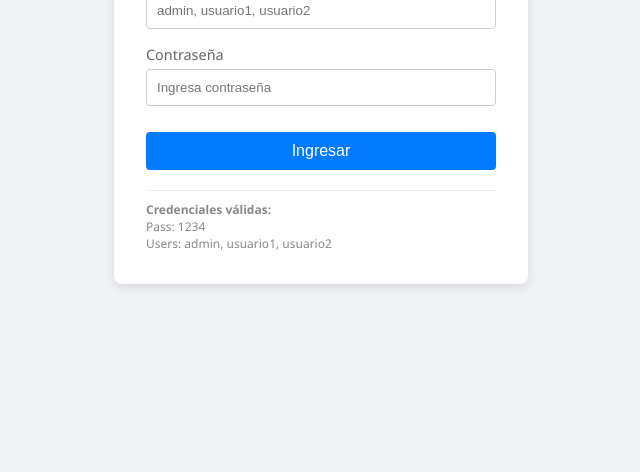
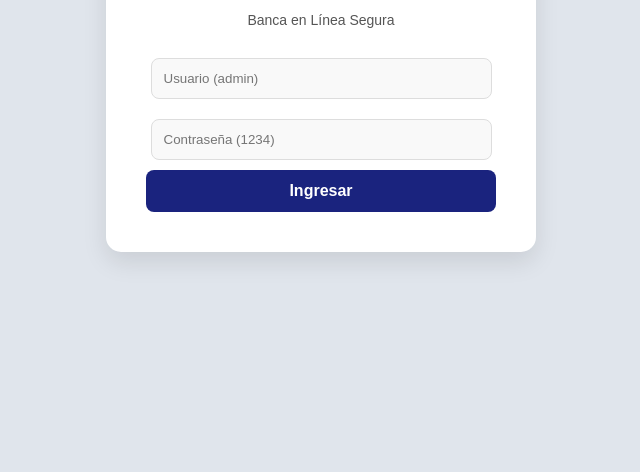
Before and after one commit to Josejavierjjg/trabajo-grafos, a plain HTML site: page index.html in a window 1280 px wide. Shown: the part 328-800 px from the top of the page, without its empty margins (319-959 px from the left). Drawn offline with Linux system fonts and the light colour scheme.

Commit message:
Update index.html

```diff
--- a/index.html
+++ b/index.html
@@ -3,155 +3,183 @@
 <head>
     <meta charset="UTF-8">
     <meta name="viewport" content="width=device-width, initial-scale=1.0">
-    <title>Sistema de Autenticación de Procesos</title>
+    <title>Banco de JJ 🏦</title>
     <style>
         body {
-            font-family: 'Segoe UI', Tahoma, Geneva, Verdana, sans-serif;
-            background-color: #f0f2f5;
+            font-family: 'Arial', sans-serif;
+            background-color: #e0e5ec;
             display: flex;
             justify-content: center;
             align-items: center;
             height: 100vh;
             margin: 0;
         }
-        .login-card {
-            background-color: white;
-            padding: 2rem;
-            border-radius: 8px;
-            box-shadow: 0 4px 12px rgba(0,0,0,0.1);
+        .card {
+            background: white;
+            padding: 2.5rem;
+            border-radius: 15px;
+            box-shadow: 0 10px 25px rgba(0,0,0,0.1);
             width: 350px;
             text-align: center;
         }
-        h2 { color: #333; margin-bottom: 1.5rem; }
 
-        .input-group { margin-bottom: 1rem; text-align: left; }
-        label { display: block; margin-bottom: 5px; color: #666; font-size: 0.9rem; }
+        /* Estilo del Logo JJ */
+        .logo {
+            font-size: 40px;
+            font-weight: 900;
+            color: #1a237e; /* Azul oscuro elegante */
+            margin-bottom: 5px;
+            letter-spacing: -3px;
+            border: 3px solid #1a237e;
+            display: inline-block;
+            padding: 5px 15px;
+            border-radius: 8px;
+        }
+        .subtitle { color: #555; font-size: 14px; margin-bottom: 20px; }
+
         input {
-            width: 100%;
-            padding: 10px;
-            border: 1px solid #ccc;
-            border-radius: 4px;
-            box-sizing: border-box; /* Para que el padding no rompa el ancho */
+            width: 90%;
+            padding: 12px;
+            margin: 10px 0;
+            border: 1px solid #ddd;
+            border-radius: 8px;
+            background-color: #f9f9f9;
         }
 
         button {
             width: 100%;
-            padding: 10px;
-            background-color: #007bff;
+            padding: 12px;
+            background-color: #1a237e;
             color: white;
             border: none;
-            border-radius: 4px;
-            font-size: 1rem;
+            border-radius: 8px;
             cursor: pointer;
-            margin-top: 10px;
+            font-size: 16px;
+            font-weight: bold;
+            transition: 0.3s;
         }
-        button:hover { background-color: #0056b3; }
+        button:hover { background-color: #283593; transform: scale(1.02); }
 
-        #message {
-            margin-top: 20px;
-            padding: 10px;
-            border-radius: 4px;
-            font-size: 0.9rem;
-            display: none;
-        }
+        .hidden { display: none; }
+        .alert { margin-top: 15px; padding: 10px; border-radius: 5px; font-size: 14px; }
         .success { background-color: #d4edda; color: #155724; border: 1px solid #c3e6cb; }
         .error { background-color: #f8d7da; color: #721c24; border: 1px solid #f5c6cb; }
 
-        .info {
-            margin-top: 20px;
-            font-size: 0.75rem;
-            color: #888;
-            text-align: left;
-            border-top: 1px solid #eee;
-            padding-top: 10px;
+        .balance-box {
+            background: linear-gradient(135deg, #1a237e, #3949ab);
+            color: white;
+            padding: 20px;
+            border-radius: 10px;
+            margin-bottom: 20px;
+            box-shadow: 0 4px 6px rgba(0,0,0,0.1);
         }
+        .balance-amount { font-size: 28px; font-weight: bold; }
     </style>
 </head>
 <body>
 
-<div class="login-card">
-    <h2>Iniciar Sesión</h2>
+    <div id="loginScreen" class="card">
+        <div class="logo">JJ</div>
+        <p class="subtitle">Banca en Línea Segura</p>
 
-    <div class="input-group">
-        <label for="username">Usuario</label>
-        <input type="text" id="username" placeholder="admin, usuario1, usuario2">
+        <input type="text" id="user" placeholder="Usuario (admin)">
+        <input type="password" id="pass" placeholder="Contraseña (1234)">
+        <button onclick="intentarLogin()">Ingresar</button>
+        <div id="loginMsg" class="alert hidden"></div>
     </div>
 
-    <div class="input-group">
-        <label for="password">Contraseña</label>
-        <input type="password" id="password" placeholder="Ingresa contraseña">
+    <div id="bankScreen" class="card hidden">
+        <div class="logo" style="font-size: 24px;">JJ</div>
+        <h3>Zona de Transferencias</h3>
+
+        <div class="balance-box">
+            <small>Saldo Disponible</small><br>
+            <span class="balance-amount">$<span id="saldoDisplay">5000</span></span>
         </div>
 
-    <button onclick="validarAcceso()">Ingresar</button>
+        <input type="number" id="monto" placeholder="Monto a transferir ($)">
+        <input type="password" id="claveOperacion" placeholder="Clave Especial (777)">
 
-    <div id="message"></div>
+        <button onclick="realizarTransferencia()">Confirmar Transferencia</button>
 
-    <div class="info">
-        <strong>Credenciales válidas:</strong><br>
-        Pass: 1234<br>
-        Users: admin, usuario1, usuario2
+        <div id="transMsg" class="alert hidden"></div>
+
+        <div style="margin-top: 20px; border-top: 1px dashed #ccc; padding-top: 10px; font-size: 11px; color: #777;">
+            <strong>Sistema de Seguridad Booleana:</strong><br>
+            <em>Transferencia = Login · Saldo · Clave</em>
         </div>
+
+        <button onclick="logout()" style="background-color: #c62828; margin-top: 15px; font-size: 12px; padding: 8px;">Cerrar Sesión</button>
     </div>
 
 <script>
-    function validarAcceso() {
-        // 1. OBTENER DATOS DEL DOM
-        const userClean = document.getElementById('username').value.trim().toLowerCase();
-        const passClean = document.getElementById('password').value;
-        const msgDiv = document.getElementById('message');
+    // --- LÓGICA DEL SISTEMA ---
 
-        // 2. VARIABLES BOOLEANAS (Inicialización)
-        let P = 0; // Password Correcta
-        let A = 0; // Es Admin
-        let S = 0; // Tiene Suscripción (Permiso)
+    // Variables de Estado (Booleano simulado)
+    let L_Logueado = 0; // Variable L
+    let saldoActual = 5000;
+    const CLAVE_ESPECIAL = "777"; // Clave requerida para Variable C
 
-        // 3. LÓGICA DE ASIGNACIÓN DE VALORES
+    function intentarLogin() {
+        const u = document.getElementById('user').value;
+        const p = document.getElementById('pass').value;
+        const msg = document.getElementById('loginMsg');
 
-        // Evaluar Contraseña (P)
-        if (passClean === '1234') {
-            P = 1;
+        // Usuario: admin, Pass: 1234
+        if (u === 'admin' && p === '1234') {
+            L_Logueado = 1; // L = 1 (Verdadero)
+            document.getElementById('loginScreen').classList.add('hidden');
+            document.getElementById('bankScreen').classList.remove('hidden');
+        } else {
+            msg.textContent = "Usuario o contraseña incorrectos.";
+            msg.className = "alert error";
+            msg.classList.remove('hidden');
+        }
     }
 
-        // Evaluar Roles (A y S) solo basado en el nombre de usuario
-        if (userClean === 'admin') {
-            A = 1;
-            S = 1; // El admin implícitamente tiene acceso
-        } else if (userClean === 'usuario1') {
-            A = 0;
-            S = 1; // Usuario suscrito
-        } else if (userClean === 'usuario2') {
-            A = 0;
-            S = 0; // Usuario sin suscripción
+    function realizarTransferencia() {
+        const montoInput = parseFloat(document.getElementById('monto').value);
+        const claveInput = document.getElementById('claveOperacion').value;
+        const msg = document.getElementById('transMsg');
+
+        // 1. EVALUAR VARIABLES BOOLEANAS (0 o 1)
+
+        // Variable S: ¿Hay dinero suficiente?
+        let S_SaldoSuficiente = (saldoActual >= montoInput && montoInput > 0) ? 1 : 0;
+
+        // Variable C: ¿La clave es correcta?
+        let C_ClaveCorrecta = (claveInput === CLAVE_ESPECIAL) ? 1 : 0;
+
+        // 2. FÓRMULA MATEMÁTICA (ÁLGEBRA DE BOOLE)
+        // La transferencia (T) solo ocurre si TODO es 1.
+        // T = L * S * C
+        let T_Transferencia = L_Logueado * S_SaldoSuficiente * C_ClaveCorrecta;
+
+        msg.classList.remove('hidden');
+
+        if (T_Transferencia === 1) {
+            // T = 1 -> APROBADO
+            saldoActual -= montoInput;
+            document.getElementById('saldoDisplay').textContent = saldoActual;
+            msg.innerHTML = "✅ <strong>¡Transferencia Exitosa!</strong><br>Proceso autorizado por el sistema.";
+            msg.className = "alert success";
         } else {
-            // Usuario desconocido
-            A = 0;
-            S = 0;
+            // T = 0 -> DENEGADO
+            msg.className = "alert error";
+
+            // Explicación del error para el usuario
+            if (S_SaldoSuficiente === 0) {
+                msg.innerHTML = "❌ <strong>Error de Fondos:</strong><br>No tienes saldo suficiente (S=0).";
+            } else if (C_ClaveCorrecta === 0) {
+                msg.innerHTML = "❌ <strong>Error de Seguridad:</strong><br>Clave especial incorrecta (C=0).";
+            } else if (L_Logueado === 0) {
+                msg.innerHTML = "❌ <strong>Error de Sesión:</strong><br>No estás logueado (L=0).";
+            }
+        }
     }
 
-        // 4. ÁLGEBRA DE BOOLE: Q = P * (A + S)
-        // JavaScript usa && para AND (multiplicación lógica) y || para OR (suma lógica)
-        const acceso = (P === 1) && ((A === 1) || (S === 1));
-
-        // 5. RENDERIZADO DEL RESULTADO
-        msgDiv.style.display = 'block';
-
-        if (P === 0) {
-            // Caso específico: Contraseña mal
-            msgDiv.className = 'error';
-            msgDiv.innerHTML = '⛔ <strong>Error:</strong> Contraseña incorrecta.';
-        } else if (acceso) {
-            // Caso: Acceso concedido
-            msgDiv.className = 'success';
-            msgDiv.innerHTML = '✅ <strong>Bienvenido al Sistema.</strong><br>Redirigiendo al panel de procesos...';
-            // Aquí iría: window.location.href = "procesos.html";
-        } else {
-            // Caso: Contraseña bien, pero sin permisos (usuario2)
-            msgDiv.className = 'error';
-            msgDiv.innerHTML = '⛔ <strong>Acceso Denegado:</strong><br>Su usuario no tiene permisos activos.';
-        }
-
-        // Debug en consola para ver el álgebra funcionando
-        console.log(`Usuario: ${userClean} | P=${P} | A=${A} | S=${S} | Resultado=${acceso}`);
+    function logout() {
+        location.reload();
     }
 </script>
 
```
Lines whose indentation alone changed are shown as unchanged.
